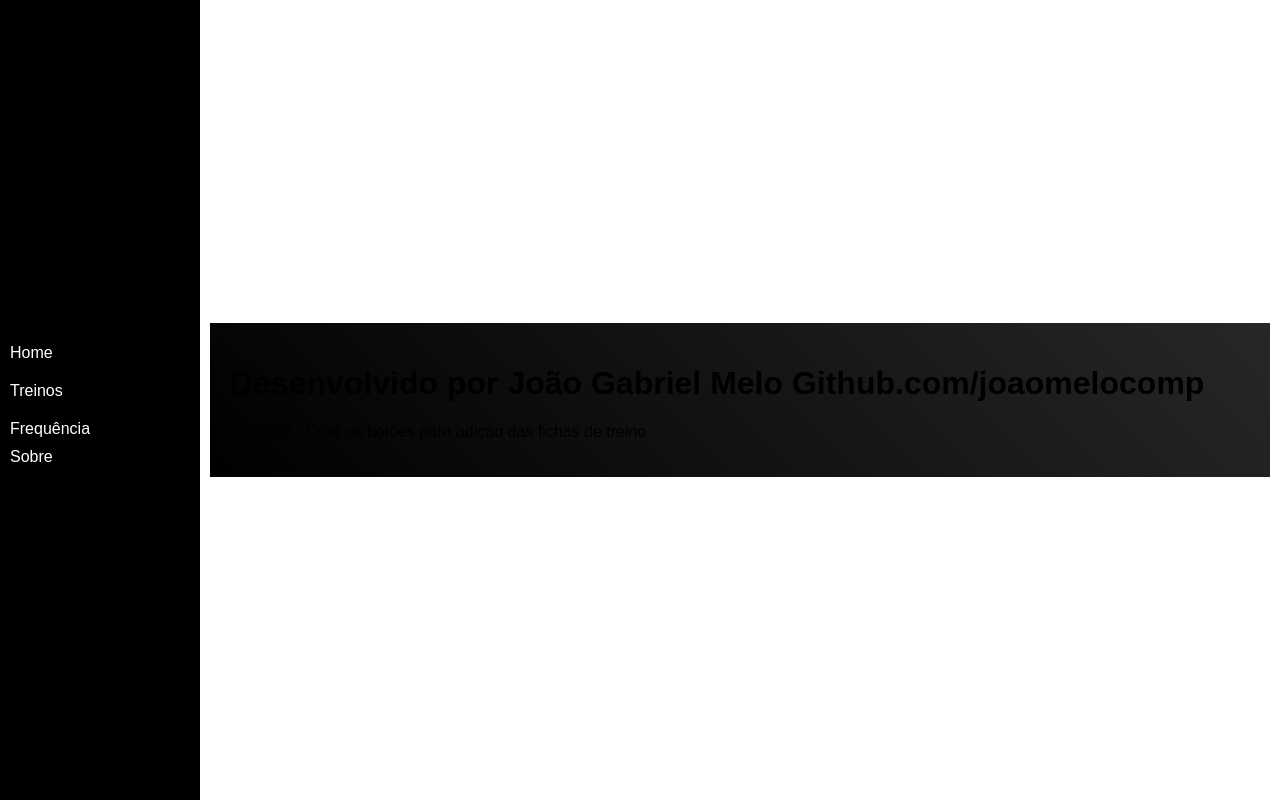
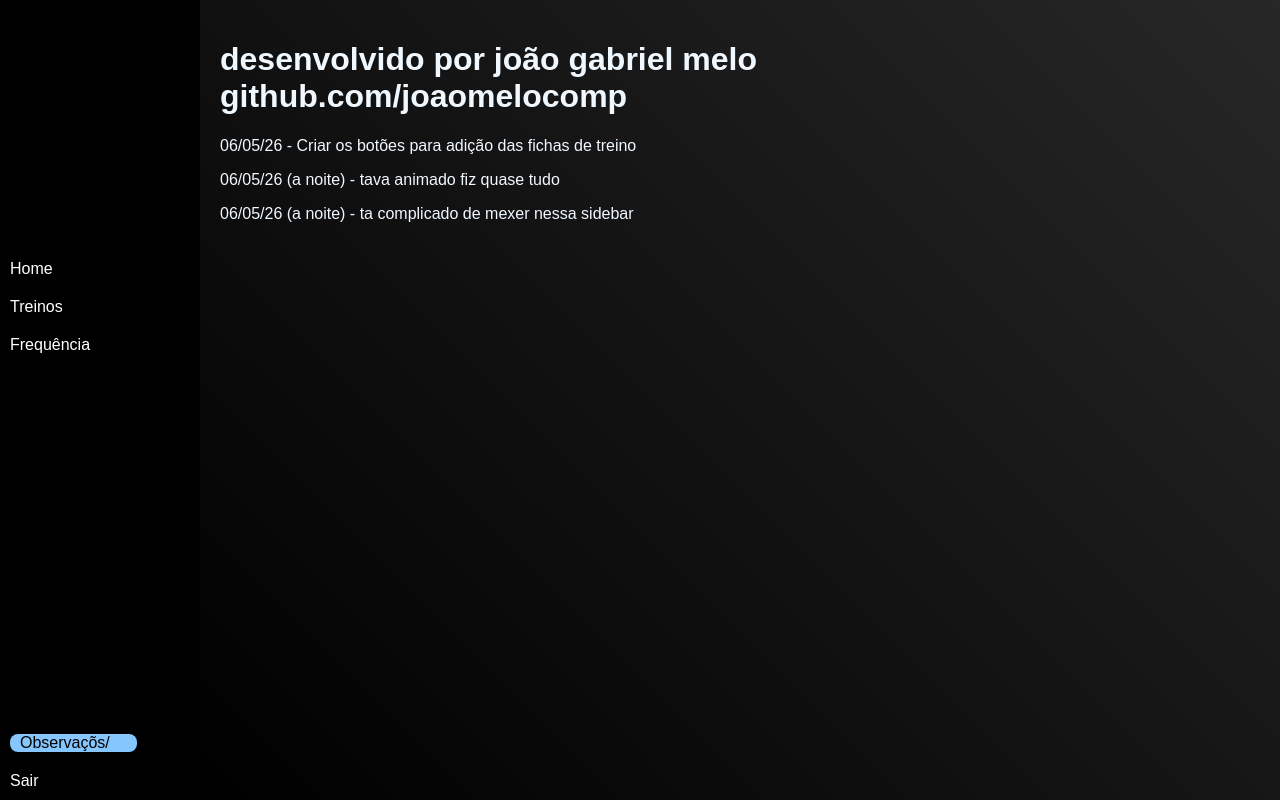
Before and after one commit to joaomelocomp/workout-map, a Flask app: page /sobre in a window 1280 px wide. Run offline with Flask 3, Linux system fonts and the light colour scheme.

Commit message:
update sidebar

```diff
--- a/static/sidebar.css
+++ b/static/sidebar.css
@@ -7,7 +7,6 @@ html, body {
 .main {
     display: flex;
 
-    justify-content: center;
     align-items: center;
 
     height: 100vh;
@@ -26,13 +25,40 @@ html, body {
     background-color: black;
 }
 
+#side_links {
+    display: flex;
+    flex-direction: column;
+
+    margin-top: 250px;
+}
+
 .content {
+    box-sizing: border-box;
     flex: 1;
     padding: 20px;
     background: linear-gradient(45deg, black, rgb(39, 39, 39));
+    height: 100vh;
+}
 
+#f {
+    background-color: #85c6ff;
+    border-radius: 8px;
     margin: 10px;
 
+    width: 127px;
+    transition: 0.5s;
+
+    margin-top: auto;
+}
+
+#f a {
+    text-decoration: none;
+    color: rgb(0, 0, 0);
+}
+
+#f:hover {
+    width: 137px;
+    transition: 0.5s;
 }
 
 a {
--- a/templates/base.html
+++ b/templates/base.html
@@ -9,12 +9,16 @@
 <body>
     <div class="main">
         <div class="sidebar">
+            <div id="side_links">
             <a href="{{url_for('homepage')}}">Home</a>
             <a href="{{url_for('treinos')}}">Treinos</a>
             <a href="">Frequência</a>
-            <div>
-                <a href="{{url_for('sobre')}}">Sobre</a>
             </div>
+
+            <div id="f">
+                <a href="{{url_for('sobre')}}">Observaçõs/</a>
+            </div>
+            <a href="{{url_for('inicio')}}">Sair</a>
         </div>
 
         <div class="content">
--- a/templates/sobre.html
+++ b/templates/sobre.html
@@ -4,10 +4,12 @@
 
 {%block content%}
     <div>
-        <h1>
-            Desenvolvido por João Gabriel Melo
-            Github.com/joaomelocomp
+        <h1 style="color: aliceblue;">
+            desenvolvido por joão gabriel melo<br>
+            github.com/joaomelocomp
         </h1>
-        <p>06/05/26 - Criar os botões para adição das fichas de treino</p>
+        <p style="color: aliceblue;">06/05/26 - Criar os botões para adição das fichas de treino</p>
+        <p style="color: aliceblue;">06/05/26 (a noite) - tava animado fiz quase tudo</p>
+        <p style="color: aliceblue;">06/05/26 (a noite) - ta complicado de mexer nessa sidebar</p>
     </div>
 {%endblock%}
```
Also changed, not shown: README.md.
